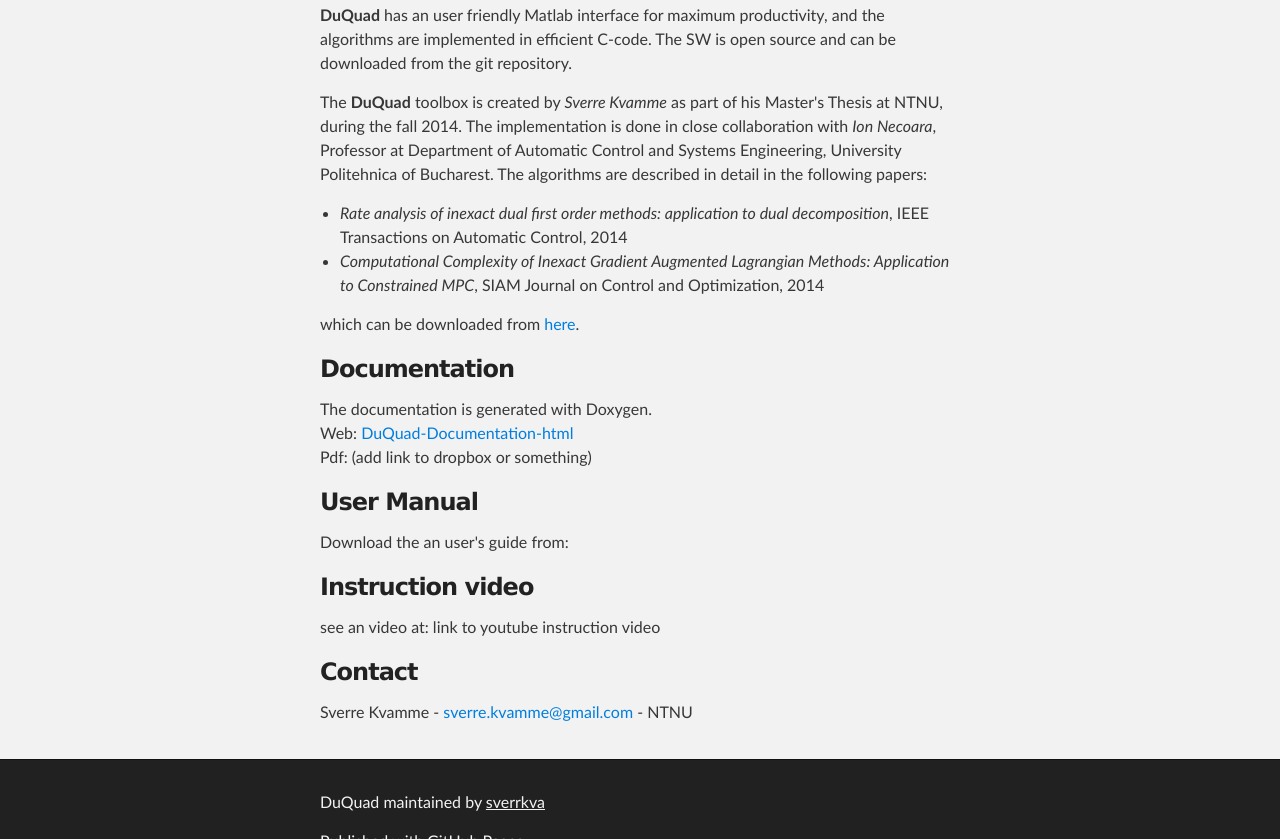
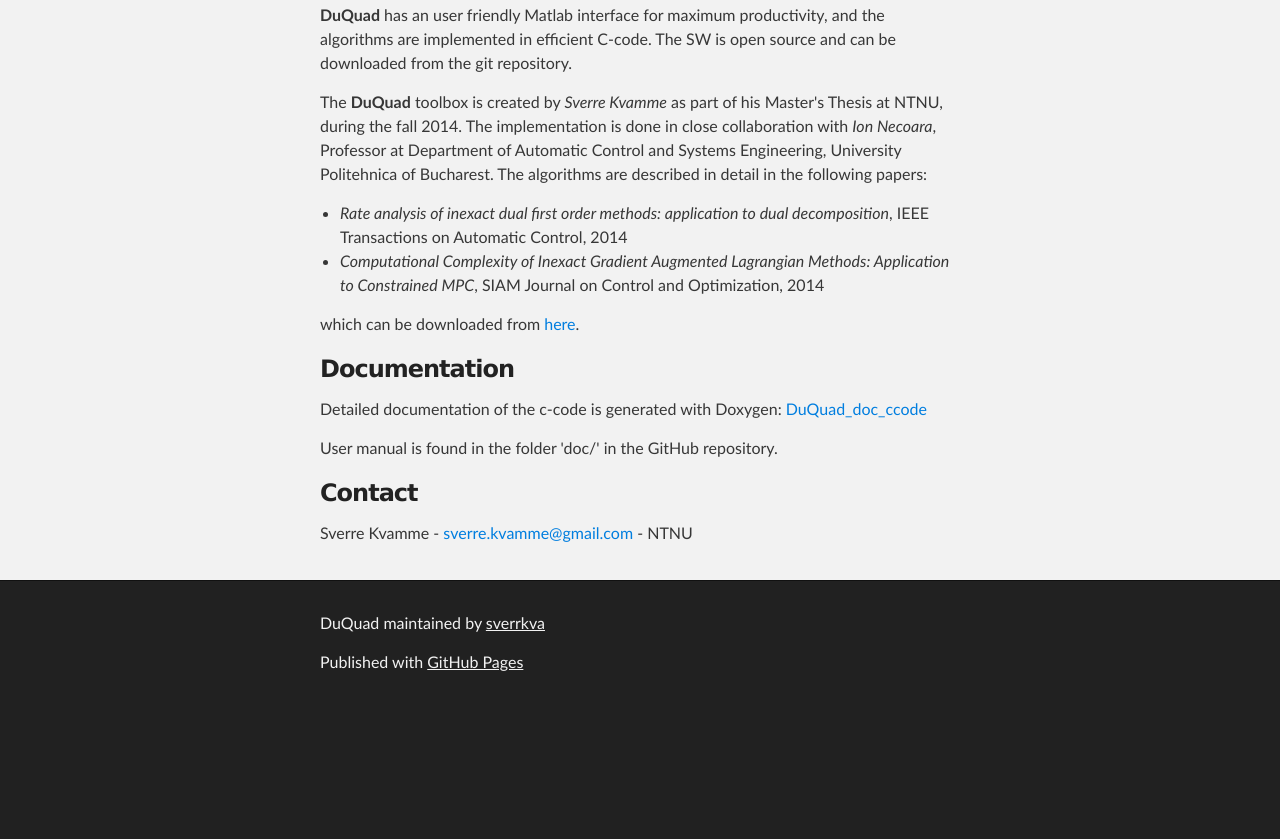
Before and after one commit to sverrkva/duquad, a plain HTML site: page index.html in a window 1280 px wide. Shown: the part 392-1231 px from the top of the page. After the commit the page ends 1101 px from the top, so only its background shows below. Drawn offline with Linux system fonts and the light colour scheme.

```diff
--- a/index.html
+++ b/index.html
@@ -50,19 +50,9 @@
 <h3>
 <a id="documentation" class="anchor" href="#documentation" aria-hidden="true"><span class="octicon octicon-link"></span></a>Documentation</h3>
 
-<p>The documentation is generated with Doxygen.<br>
-Web: <a href="http://sverrkva.github.io/doc_qp-toolbox/">DuQuad-Documentation-html</a><br>
-Pdf: (add link to dropbox or something)</p>
+<p>Detailed documentation of the c-code is generated with Doxygen: <a href="http://sverrkva.github.io/duquad_doc_ccode/">DuQuad_doc_ccode</a>  </p>
 
-<h3>
-<a id="user-manual" class="anchor" href="#user-manual" aria-hidden="true"><span class="octicon octicon-link"></span></a>User Manual</h3>
-
-<p>Download the an user's guide from:</p>
-
-<h3>
-<a id="instruction-video" class="anchor" href="#instruction-video" aria-hidden="true"><span class="octicon octicon-link"></span></a>Instruction video</h3>
-
-<p>see an video at: link to youtube instruction video</p>
+<p>User manual is found in the folder 'doc/' in the GitHub repository. </p>
 
 <h3>
 <a id="contact" class="anchor" href="#contact" aria-hidden="true"><span class="octicon octicon-link"></span></a>Contact</h3>
```
Also changed, not shown: params.json (+1 -1 lines).
